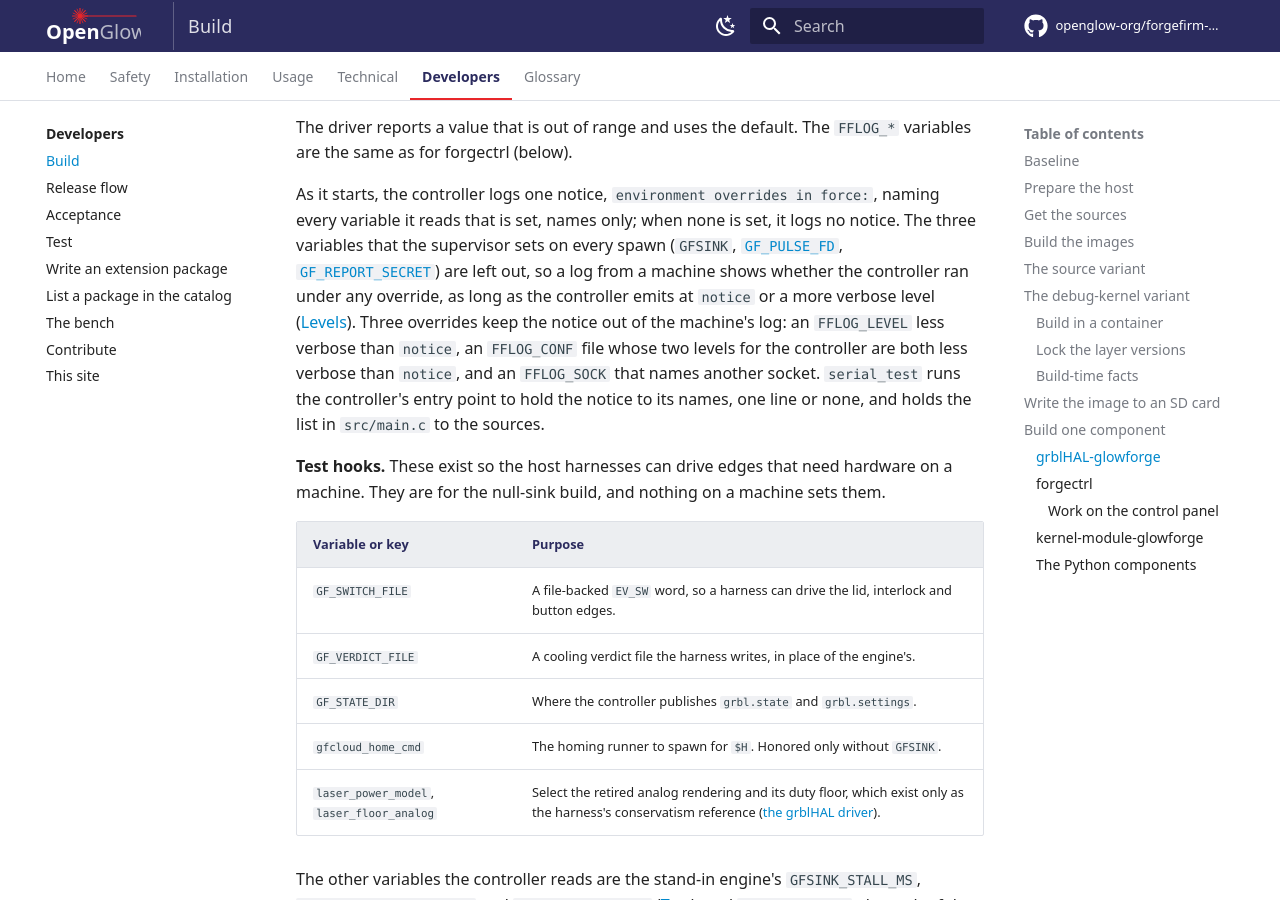
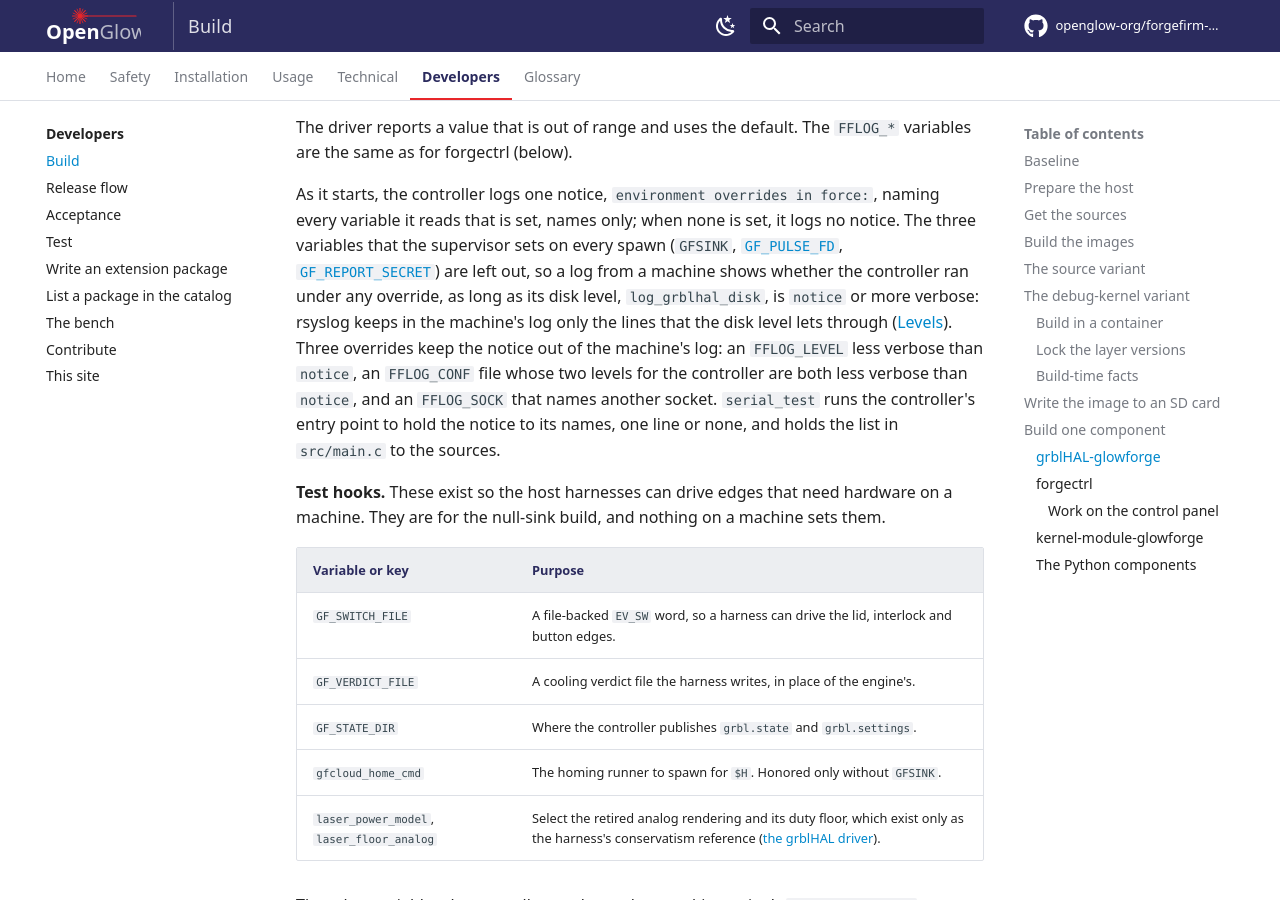
Before and after one commit to openglow-org/forgefirm-docs, an MkDocs documentation site: the page built from docs/developers/building.md, in a window 1280 px wide and 900 px high, scrolled down 6344 px. Built offline with MkDocs 1.6.1 and Material for MkDocs 9.7.7, drawn with Linux system fonts in a browser that asks for light colours; comment, search, counter and statistics services are not loaded; some of the changed text lies outside the part shown.

Commit message:
Building: the start notices reach the machine's log when the logger's disk level is notice or more verbose
Docs only. The two paragraphs on the start notices made the emit level
the condition: a log from a machine shows the overrides "as long as the
controller emits at notice or a more verbose level", and the same for
the daemon. A process emits at the more verbose of its two levels, and
rsyslog filters per destination (the Levels section these sentences
link): a notice that a process emits still misses the machine's log
when the logger's disk level is less verbose than notice. With
log_grblhal_disk at warning and log_grblhal_remote at info, the
controller emits at info, sends the notice, and no file on the machine
keeps it.

- developers/building.md, the controller's notice: the condition is the
  disk level, log_grblhal_disk, at notice or more verbose, because
  rsyslog keeps in the machine's log only the lines that the disk level
  lets through; the link to Levels stays. The three overrides that keep
  the notice out stay as they are: FFLOG_CONF moves only the emit
  level, and rsyslog filters by the machine's settings.
- developers/building.md, the daemon's notice: the same condition with
  log_forgectrl_disk.

Proof: python -B scripts/check-style.py (style: clean), python -B
scripts/check-interfaces.py (interfaces: clean (245 checked)), and the
strict zensical build (No issues found) on the committed tree, the
"House style", "Interface coverage" and "Strict build" steps of the
check workflow. The rule is forgectrl's: fflog.c's level_from_conf
takes the more verbose of log_<id>_disk and log_<id>_remote as the emit
level, and logs.c's render_logger writes <id>/<id>.log only under
"if $syslogseverity <= <disk level>". Run in WSL Ubuntu 24.04 on
forgectrl's HEAD (the targets forgectrl and fflog_e2e_test, -Werror):
--render-syslog rendered the rules through the GF_LOGS_* seams, a
private rsyslogd ran the shipped rsyslog.conf with that include, and
the real emitter logged one line per severity under the grblhal and
forgectrl idents. With both disk levels at warning and both remote
levels at info, no server set, each emitter reported level 6 (info),
the grblhal rule read "syslogseverity <= 4", each log held only the
ERR and WARNING lines, and no file of the log tree held the notice.
Control, disk levels at notice: each emitter reported level 5, and
each log held its NOTICE line.

Acceptance: none; docs only.

```diff
--- a/docs/developers/building.md
+++ b/docs/developers/building.md
@@ -289,8 +289,10 @@ that the supervisor sets on every spawn (`GFSINK`,
 [`GF_PULSE_FD`](../technical/forgefirm/forgectrl.md#pulse-device-ownership),
 [`GF_REPORT_SECRET`](../technical/forgefirm/cooling-engine.md#job-state-reports))
 are left out, so a log from a machine shows whether the controller ran
-under any override, as long as the controller emits at `notice` or a more
-verbose level ([Levels](../technical/forgefirm/logging.md#levels)). Three
+under any override, as long as its disk level, `log_grblhal_disk`, is
+`notice` or more verbose: rsyslog keeps in the machine's log only the lines
+that the disk level lets through
+([Levels](../technical/forgefirm/logging.md#levels)). Three
 overrides keep the notice out of the machine's log: an `FFLOG_LEVEL` less
 verbose than `notice`, an `FFLOG_CONF` file whose two levels for the
 controller are both less verbose than `notice`, and an `FFLOG_SOCK` that
@@ -374,10 +376,10 @@ port, `/proc/stat`). The bench overrides are the `GFCOOL_*` tunables of the
 Nothing on a machine sets one. As it starts, the daemon logs one notice,
 `environment overrides in force:`, naming every variable of the whole set
 that is set, names only, so a log from a machine shows whether it ran under
-any override, as long as the daemon emits at `notice` or a more verbose
-level: the `FFLOG_*` variables act on this notice as on the controller's
-(above). When none is set, the daemon logs no notice. The list in
-`src/main.c` is held to the sources by `tests/test_routes.py`.
+any override, as long as its disk level, `log_forgectrl_disk`, is `notice`
+or more verbose: the `FFLOG_*` variables act on this notice as on the
+controller's (above). When none is set, the daemon logs no notice. The
+list in `src/main.c` is held to the sources by `tests/test_routes.py`.
 
 `FORGECTRL_SSHD_INIT`, which the SSH switch runs in place of
 `/etc/init.d/sshd`, is run as a program with no shell and only as an
```
